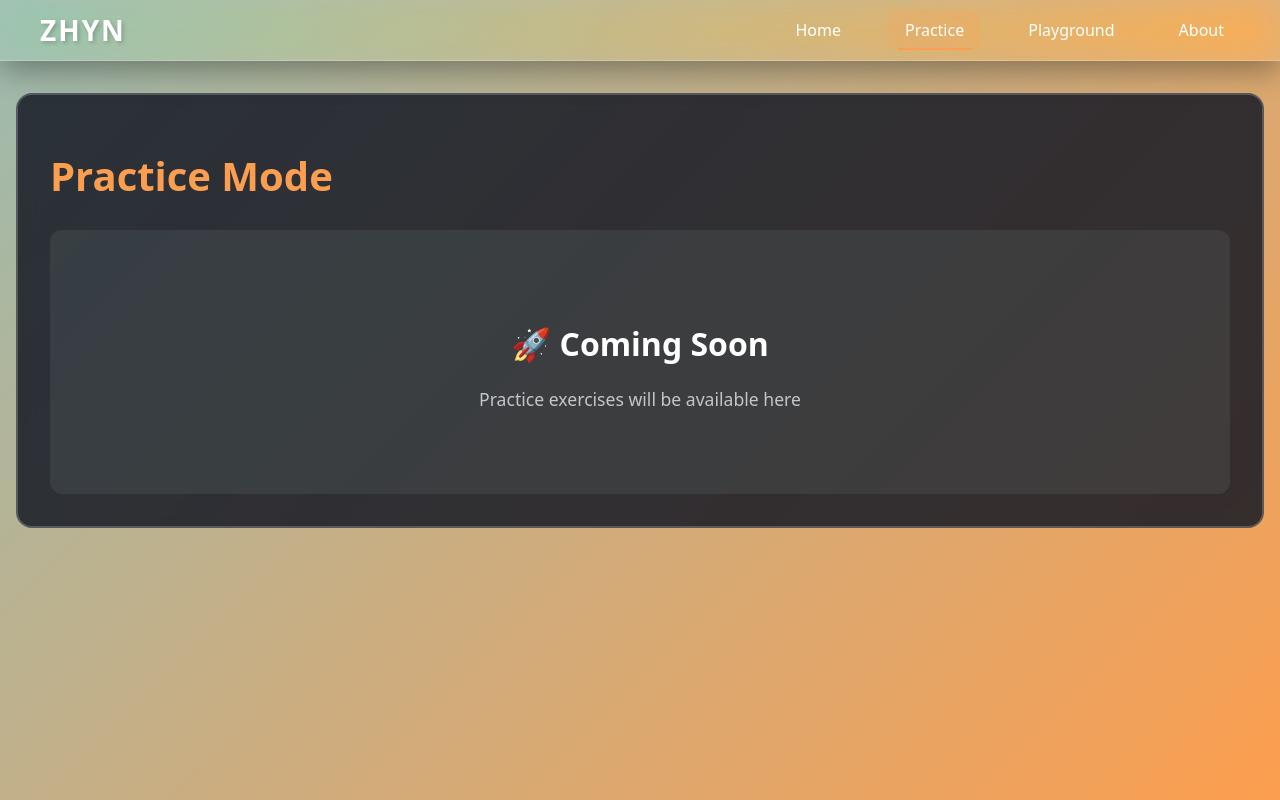
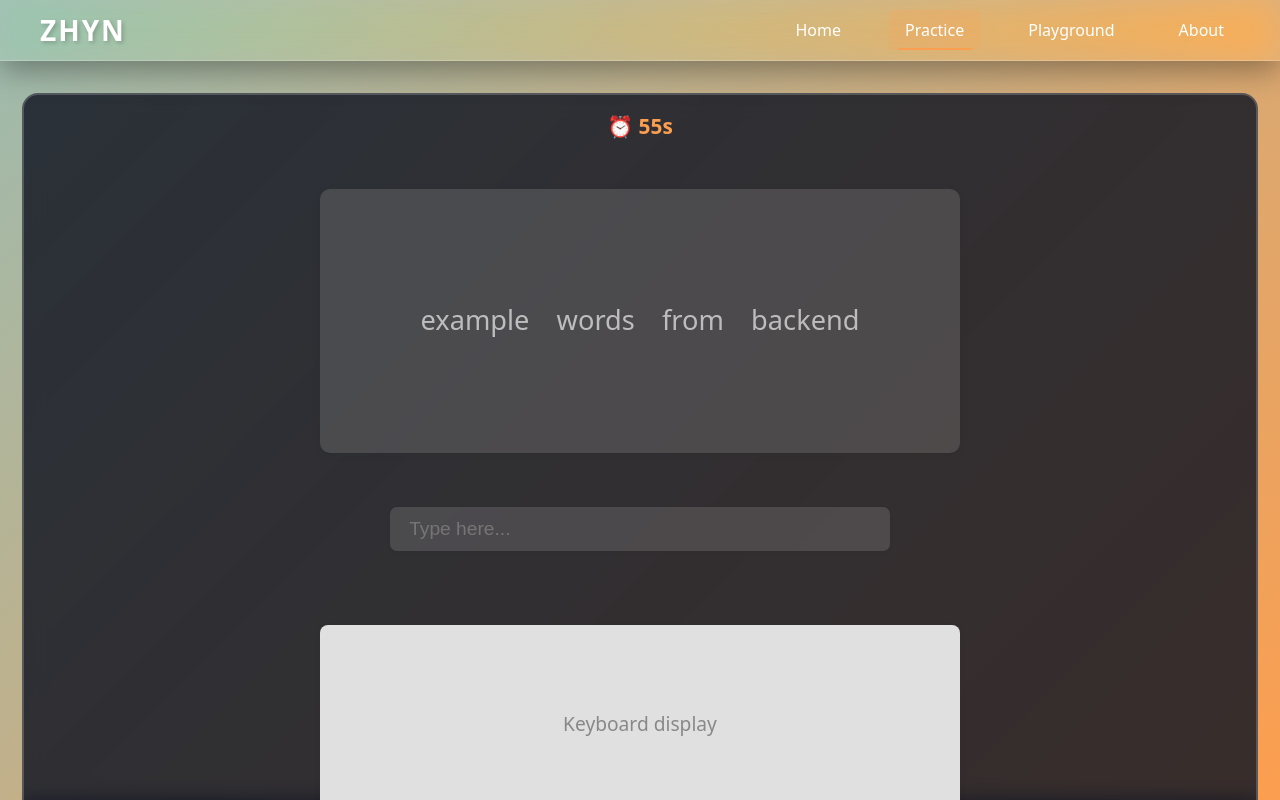
Before and after one commit to XnThanh/zhyn-v2-frontend, a Vue app: page /practice in a window 1280 px wide. Shown: the top 800 px of the page. Built offline with nearby package versions, Linux system fonts and the light colour scheme; no server answers.

Commit message:
practice page draft - input box not working

```diff
--- a/src/components/PracticePage.vue
+++ b/src/components/PracticePage.vue
@@ -1,14 +1,53 @@
 <script setup>
-import { computed } from "vue";
+import { ref, computed, onMounted, onUnmounted } from "vue";
 import { getSelectedLevel, getSelectedTopic } from "../composables/useLevel";
 
 const selectedLevel = computed(() => getSelectedLevel());
 const selectedTopic = computed(() => getSelectedTopic());
+
+// Countdown timer
+const initialTime = 60; // seconds
+const timeLeft = ref(initialTime);
+let timer = null;
+
+onMounted(() => {
+  timer = setInterval(() => {
+    if (timeLeft.value > 0) timeLeft.value--;
+  }, 1000);
+});
+onUnmounted(() => {
+  clearInterval(timer);
+});
+
+// Placeholder for backend-generated words
+const words = ref(["example", "words", "from", "backend"]);
+const userInput = ref("");
 </script>
 
 <template>
   <div class="practice-page">
     <div class="practice-container">
+      <!-- Main content above -->
+      <div class="practice-main">
+        <div class="timer">⏰ {{ timeLeft }}s</div>
+        <div class="word-box">
+          <span v-for="(word, idx) in words" :key="idx" class="word">{{
+            word
+          }}</span>
+        </div>
+        <input
+          class="input-box"
+          v-model="userInput"
+          type="text"
+          placeholder="Type here..."
+          autocomplete="off"
+          spellcheck="false"
+        />
+        <div class="keyboard-box">
+          <span>Keyboard display</span>
+        </div>
+      </div>
+      <div class="practice-footer">
         <h1>Practice Mode</h1>
         <p class="level-info" v-if="selectedLevel">
           Level: <strong>{{ selectedLevel }}</strong>
@@ -16,9 +55,6 @@ const selectedTopic = computed(() => getSelectedTopic());
         <p class="topic-info" v-if="selectedTopic">
           Topic: <strong>{{ selectedTopic }}</strong>
         </p>
-      <div class="coming-soon">
-        <h2>🚀 Coming Soon</h2>
-        <p>Practice exercises will be available here</p>
       </div>
     </div>
   </div>
@@ -33,7 +69,7 @@ const selectedTopic = computed(() => getSelectedTopic());
 .practice-container {
   max-width: 1200px;
   margin: 0 auto;
-  padding: 2rem;
+  padding: 1rem;
   background: rgba(22, 25, 37, 0.85);
   backdrop-filter: blur(10px);
   border-radius: 16px;
@@ -59,22 +95,86 @@ h1 {
   text-transform: capitalize;
 }
 
-.coming-soon {
-  text-align: center;
-  padding: 4rem 2rem;
-  background: rgba(157, 187, 174, 0.1);
-  border-radius: 12px;
-  margin-top: 2rem;
+.practice-main {
+  display: flex;
+  flex-direction: column;
+  align-items: center;
+  gap: 2.2rem;
+  /* margin-top: 1rem; */
 }
 
-.coming-soon h2 {
-  color: white;
-  font-size: 2rem;
-  margin-bottom: 1rem;
+.timer {
+  font-size: 1.3rem;
+  color: #fc9e4f;
+  font-weight: bold;
+  margin-bottom: 0.7rem;
 }
 
-.coming-soon p {
-  color: rgba(255, 255, 255, 0.7);
-  font-size: 1.1rem;
+.word-box {
+  width: 50vw;
+  height: 33vh;
+  min-width: 320px;
+  min-height: 120px;
+  max-width: 700px;
+  max-height: 340px;
+  background: rgba(200, 200, 200, 0.18);
+  color: #bdbdbd;
+  border-radius: 10px;
+  padding: 1.2rem 2rem;
+  font-size: 1.7rem;
+  display: flex;
+  flex-wrap: wrap;
+  justify-content: center;
+  align-items: center;
+  margin-bottom: 1.2rem;
+  box-shadow: 0 2px 8px rgba(0, 0, 0, 0.07);
+  box-sizing: border-box;
+}
+.word {
+  margin: 0 0.5em;
+}
+
+.input-box {
+  width: 40vw;
+  min-width: 220px;
+  max-width: 500px;
+  min-height: 36px;
+  background: rgba(255, 255, 255, 0.13);
+  color: #fff;
+  border-radius: 7px;
+  padding: 0.7rem 1.2rem;
+  font-size: 1.2rem;
+  margin-bottom: 1.2rem;
+  box-shadow: 0 1px 4px rgba(0, 0, 0, 0.05);
+  text-align: left;
+  box-sizing: border-box;
+  border: none;
+  outline: none;
+}
+
+.keyboard-box {
+  width: 50vw;
+  height: 25vh;
+  /* min-width: 340px;
+  max-width: 800px;
+  min-height: 60px; */
+  background: #e0e0e0;
+  color: #888;
+  border-radius: 8px;
+  padding: 1.3rem 2.5rem;
+  font-size: 1.2rem;
+  display: flex;
+  align-items: center;
+  justify-content: center;
+  margin-top: 1.2rem;
+  box-shadow: 0 2px 8px rgba(0, 0, 0, 0.04);
+  box-sizing: border-box;
+}
+
+.practice-footer {
+  width: 100%;
+  text-align: center;
+  margin-top: 3.5rem;
+  padding-bottom: 1.5rem;
 }
 </style>
```
Lines whose indentation alone changed are shown as unchanged.
